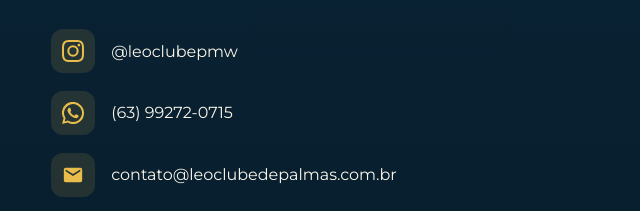
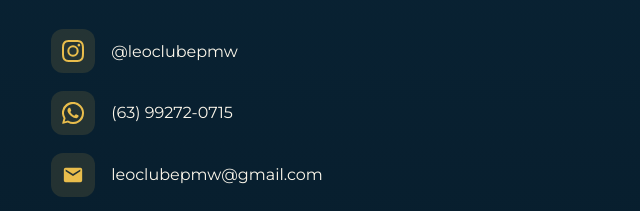
Before and after one commit to Igorwigo/leo_clube_pmw_landing_page, a plain HTML site: page index.html in a window 1280 px wide. Shown: the part 6493-6704 px from the top of the page, 0-640 px from the left. Drawn offline with Linux system fonts and the light colour scheme.

Commit message:
Atualiza e-mail de contato para leoclubepmw@gmail.com

```diff
--- a/index.html
+++ b/index.html
@@ -357,7 +357,7 @@
           </li>
           <li>
             <svg viewBox="0 0 24 24"><path d="M20 4H4a2 2 0 0 0-2 2v12a2 2 0 0 0 2 2h16a2 2 0 0 0 2-2V6a2 2 0 0 0-2-2zm0 4-8 5-8-5V6l8 5 8-5v2z"/></svg>
-            <a href="mailto:contato@leoclubedepalmas.com.br">contato@leoclubedepalmas.com.br</a>
+            <a href="mailto:leoclubepmw@gmail.com">leoclubepmw@gmail.com</a>
           </li>
           <li>
             <svg viewBox="0 0 24 24"><path d="M12 2a7 7 0 0 0-7 7c0 5.3 7 13 7 13s7-7.7 7-13a7 7 0 0 0-7-7zm0 9.5A2.5 2.5 0 1 1 12 6.5a2.5 2.5 0 0 1 0 5z"/></svg>
```
